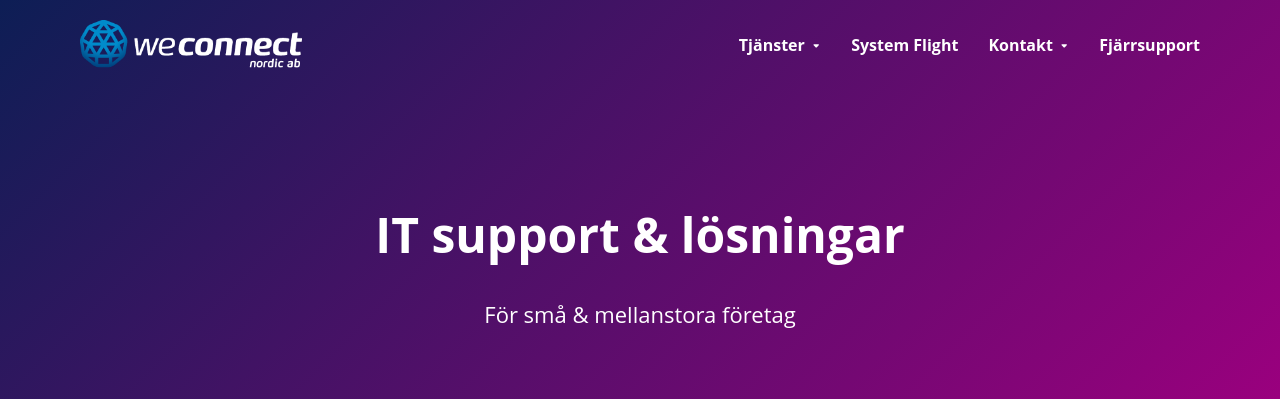
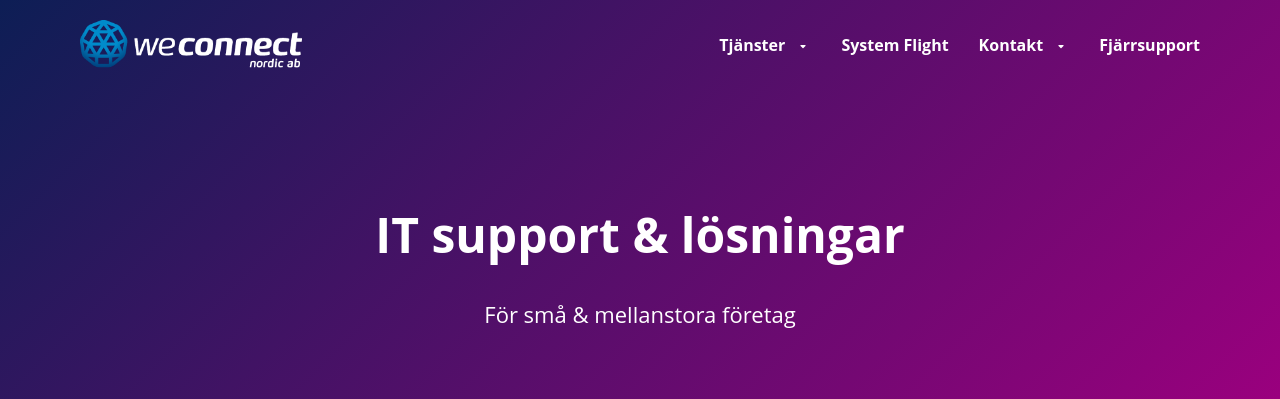
Before and after one commit to weconnect-tobias/ip.weconnect.se, a PHP site: page / in a window 1280 px wide. Shown: the top 399 px of the page. Run offline with PHP 8.4, Linux system fonts and the light colour scheme.

Commit message:
Update weconnect2024.css

```diff
--- a/css/weconnect2024.css
+++ b/css/weconnect2024.css
@@ -151,22 +151,14 @@
       opacity: 0.8;
     }
 
-    nav ul li > a {
-      color: white;
-      text-decoration: none;
-      font-size: 16px;
-      font-weight: bold;
-      display: inline-flex;
-      align-items: center;
-      gap: 6px; /* mellanrum mellan text och ikon */
+    .icon-chevron {
+      width: 1em;
+      height: 1em;
+      margin-left: 6px;
+      vertical-align: middle;
+      fill: white;
     }
 
-    .icon-chevron {
-      width: 0.65em;         /* anpassad för att passa snyggt */
-      height: auto;
-      fill: currentColor;    /* följer textfärgen */
-      margin-top: 2px;       /* finjustering för vertikal centrering */
-    }
 /* IP‑boxen fyller hela ”content”-bredden och centrerar sig i containern */
 #main-content-white .ip-box {
   /* Gör boxen lika bred som hela containern (900px) */
```
